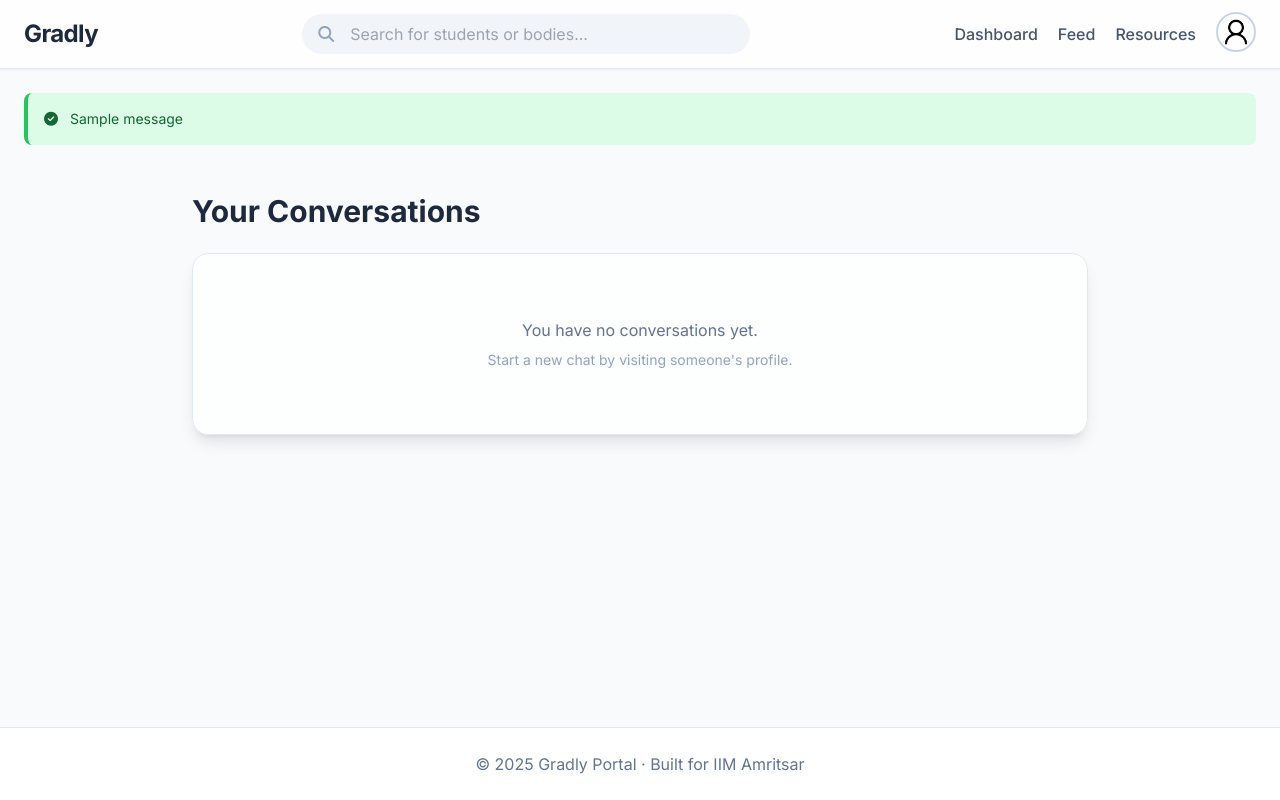
After one commit to JhaAayush/Gradly, a Flask app: page /messages in a window 1280 px wide. The commit adds this page. Run offline with Flask 3, Linux system fonts and the light colour scheme; a user stored in the database is signed in; tables that the repository leaves empty hold one stand-in row (values such as "Sample post"); one stand-in notice (Sample message) is shown; some libraries are stand-ins or nearby versions.

Commit message:
feat: Implement messaging and chat feature
This commit introduces a complete messaging and chat feature to the application.

- Adds `Conversation` and `Message` models to the database to store chat data.
- Creates a new `messages` blueprint with routes for viewing conversations, sending messages, and starting new chats.
- Enables the "See Messages" link in the main navigation.
- Adds a "Send Message" button to user and student body profiles.
- Creates new templates for the conversation list and chat view.
- Ignores the SQLite database file in `.gitignore`.

```diff
--- a/app.py
+++ b/app.py
@@ -6,14 +6,14 @@ from routes.auth import auth_bp
 from routes.dashboard import dashboard_bp
 from routes.tasks import tasks_bp
 from routes.events import events_bp
-import os
-from werkzeug.utils import secure_filename
 from routes.profile import profile_bp
 from routes.studentbody import studentbody_bp
 from routes.studentbody_auth import studentbody_auth_bp
 from routes.resources import resources_bp
 from routes.posts import posts_bp
+from routes.messages import messages_bp
 from flask_migrate import Migrate
+import os
 
 app = Flask(__name__)
 
@@ -61,6 +61,7 @@ app.register_blueprint(studentbody_bp)
 app.register_blueprint(studentbody_auth_bp)
 app.register_blueprint(resources_bp)
 app.register_blueprint(posts_bp)
+app.register_blueprint(messages_bp)
 
 # Home route stays here
 from flask_login import current_user
--- a/models.py
+++ b/models.py
@@ -175,3 +175,36 @@ class PostVote(db.Model):
     post_id = db.Column(db.Integer, db.ForeignKey("posts.id"), nullable=False)
     user_id = db.Column(db.String(15), db.ForeignKey("user.id"), nullable=False)
     vote = db.Column(db.Integer, nullable=False)  # +1 or -1
+
+
+# ========================
+# Messaging System
+# ========================
+
+class Conversation(db.Model):
+    id = db.Column(db.Integer, primary_key=True)
+
+    # Participants - using generic user_id fields to hold either student or body ID
+    user_one_id = db.Column(db.String(50), nullable=False)
+    user_two_id = db.Column(db.String(50), nullable=False)
+
+    messages = db.relationship('Message', backref='conversation', lazy=True, cascade="all, delete-orphan")
+
+    # To easily get the last message for sorting
+    last_message_time = db.Column(db.DateTime, default=datetime.utcnow)
+
+    __table_args__ = (
+        db.UniqueConstraint('user_one_id', 'user_two_id', name='_user_pair_uc'),
+    )
+
+
+class Message(db.Model):
+    id = db.Column(db.Integer, primary_key=True)
+    conversation_id = db.Column(db.Integer, db.ForeignKey('conversation.id'), nullable=False)
+
+    sender_id = db.Column(db.String(50), nullable=False) # 'U_123' or 'B_45'
+    receiver_id = db.Column(db.String(50), nullable=False)
+
+    content = db.Column(db.Text, nullable=False)
+    timestamp = db.Column(db.DateTime, default=datetime.utcnow)
+    is_read = db.Column(db.Boolean, default=False)
--- a/routes/__init__.py
+++ /dev/null
@@ -1 +0,0 @@
-# Makes /routes a package
--- /dev/null
+++ b/routes/messages.py
@@ -0,0 +1,105 @@
+from flask import Blueprint, render_template, redirect, url_for, flash, request
+from flask_login import login_required, current_user
+from models import db, User, StudentBody, Conversation, Message
+from sqlalchemy import or_
+
+messages_bp = Blueprint('messages', __name__)
+
+def get_user_by_generic_id(user_id):
+    """Fetches a user (student or body) by their prefixed ID."""
+    if user_id.startswith("U_"):
+        return User.query.get(user_id[2:])
+    elif user_id.startswith("B_"):
+        return StudentBody.query.get(int(user_id[2:]))
+    return None
+
+@messages_bp.route('/messages')
+@login_required
+def list_conversations():
+    user_id = current_user.get_id()
+
+    conversations = db.session.query(Conversation).filter(
+        or_(Conversation.user_one_id == user_id, Conversation.user_two_id == user_id)
+    ).order_by(Conversation.last_message_time.desc()).all()
+
+    chat_partners = []
+    for conv in conversations:
+        partner_id = conv.user_two_id if conv.user_one_id == user_id else conv.user_one_id
+        partner = get_user_by_generic_id(partner_id)
+        if partner:
+            last_message = Message.query.filter_by(conversation_id=conv.id).order_by(Message.timestamp.desc()).first()
+            chat_partners.append({
+                'partner': partner,
+                'last_message': last_message.content if last_message else "No messages yet.",
+                'timestamp': last_message.timestamp if last_message else conv.last_message_time,
+                'conversation_id': conv.id
+            })
+
+    return render_template('messages.html', chat_partners=chat_partners)
+
+@messages_bp.route('/chat/<conversation_id>', methods=['GET', 'POST'])
+@login_required
+def chat(conversation_id):
+    conversation = Conversation.query.get_or_404(conversation_id)
+    user_id = current_user.get_id()
+
+    # Security check: ensure current user is part of this conversation
+    if user_id not in [conversation.user_one_id, conversation.user_two_id]:
+        flash('You are not authorized to view this conversation.', 'danger')
+        return redirect(url_for('messages.list_conversations'))
+
+    if request.method == 'POST':
+        content = request.form.get('content')
+        if content:
+            receiver_id = conversation.user_two_id if conversation.user_one_id == user_id else conversation.user_one_id
+
+            new_message = Message(
+                conversation_id=conversation.id,
+                sender_id=user_id,
+                receiver_id=receiver_id,
+                content=content
+            )
+
+            # Update conversation's last message time
+            conversation.last_message_time = new_message.timestamp
+
+            db.session.add(new_message)
+            db.session.commit()
+
+            return redirect(url_for('messages.chat', conversation_id=conversation.id))
+
+    messages = Message.query.filter_by(conversation_id=conversation.id).order_by(Message.timestamp.asc()).all()
+
+    partner_id = conversation.user_two_id if conversation.user_one_id == user_id else conversation.user_one_id
+    partner = get_user_by_generic_id(partner_id)
+
+    return render_template('chat.html', messages=messages, conversation_id=conversation.id, partner=partner)
+
+@messages_bp.route('/start_chat/<receiver_id>')
+@login_required
+def start_chat(receiver_id):
+    sender_id = current_user.get_id()
+
+    # Ensure users are not trying to chat with themselves
+    if sender_id == receiver_id:
+        flash("You cannot start a conversation with yourself.", "warning")
+        return redirect(request.referrer or url_for('dashboard.dashboard'))
+
+    # Sort IDs to ensure the pair is always stored in the same order
+    user_ids = sorted([sender_id, receiver_id])
+    user_one_id, user_two_id = user_ids[0], user_ids[1]
+
+    conversation = Conversation.query.filter_by(
+        user_one_id=user_one_id,
+        user_two_id=user_two_id
+    ).first()
+
+    if not conversation:
+        conversation = Conversation(
+            user_one_id=user_one_id,
+            user_two_id=user_two_id
+        )
+        db.session.add(conversation)
+        db.session.commit()
+
+    return redirect(url_for('messages.chat', conversation_id=conversation.id))
--- /dev/null
+++ b/run.py
@@ -0,0 +1,4 @@
+from app import app
+
+if __name__ == "__main__":
+    app.run(debug=True)
--- a/templates/base.html
+++ b/templates/base.html
@@ -97,7 +97,7 @@
                         class="absolute right-0 mt-2 w-48 bg-white rounded-lg shadow-lg border border-slate-200 py-2 z-50">
                         <a href="{% if current_user.user_type == 'student' %}{{ url_for('profile.view_profile', user_id=current_user.id) }}{% else %}{{ url_for('studentbody.body_profile', body_id=current_user.id) }}{% endif %}"
                             class="block px-4 py-2 text-slate-700 hover:bg-slate-100">View Profile</a>
-                        <a href="#" class="block px-4 py-2 text-slate-400 cursor-not-allowed">See Messages</a>
+                        <a href="{{ url_for('messages.list_conversations') }}" class="block px-4 py-2 text-slate-700 hover:bg-slate-100">See Messages</a>
                         <a href="{{ url_for('auth.logout') }}"
                             class="block px-4 py-2 text-red-600 hover:bg-red-100">Logout</a>
                     </div>
--- /dev/null
+++ b/templates/messages.html
@@ -0,0 +1,43 @@
+{% extends "base.html" %}
+{% block title %}Your Messages{% endblock %}
+
+{% block content %}
+<div class="max-w-4xl mx-auto">
+    <h1 class="text-3xl font-bold text-slate-800 mb-6">Your Conversations</h1>
+
+    <div class="bg-white/70 backdrop-blur-lg p-6 rounded-2xl shadow-lg border border-slate-200">
+        <div class="flow-root">
+            <ul role="list" class="divide-y divide-slate-200">
+                {% for chat in chat_partners %}
+                <li class="py-4 sm:py-5">
+                    <a href="{{ url_for('messages.chat', conversation_id=chat.conversation_id) }}"
+                        class="flex items-center space-x-4 group">
+                        <div class="flex-shrink-0">
+                            <img class="h-10 w-10 rounded-full object-cover border-2 border-slate-200 group-hover:border-sky-400 transition-colors"
+                                src="{{ url_for('static', filename=chat.partner.profile_pic or chat.partner.logo or 'default-profile.png') }}"
+                                alt="{{ chat.partner.name }}'s profile picture">
+                        </div>
+                        <div class="flex-1 min-w-0">
+                            <p class="text-md font-semibold text-slate-800 truncate group-hover:text-sky-500 transition-colors">
+                                {{ chat.partner.name }}
+                            </p>
+                            <p class="text-sm text-slate-500 truncate">
+                                {{ chat.last_message }}
+                            </p>
+                        </div>
+                        <div class="text-right text-sm text-slate-400">
+                            <span>{{ chat.timestamp.strftime('%b %d, %Y') }}</span>
+                        </div>
+                    </a>
+                </li>
+                {% else %}
+                <li class="py-10 text-center">
+                    <p class="text-slate-500">You have no conversations yet.</p>
+                    <p class="text-slate-400 text-sm mt-2">Start a new chat by visiting someone's profile.</p>
+                </li>
+                {% endfor %}
+            </ul>
+        </div>
+    </div>
+</div>
+{% endblock %}
```
Also changed, not shown: create_test_users.py (added, +30 -0 lines), templates/body_profile.html (+9 -0 lines), templates/chat.html (added, +67 -0 lines), templates/profile.html (+8 -0 lines), instance/gradly.db (deleted).
